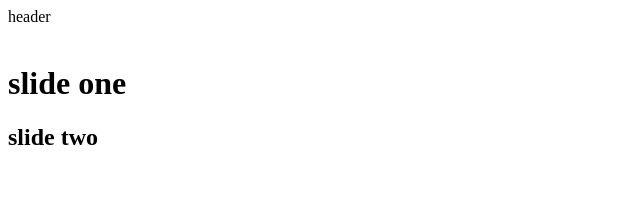
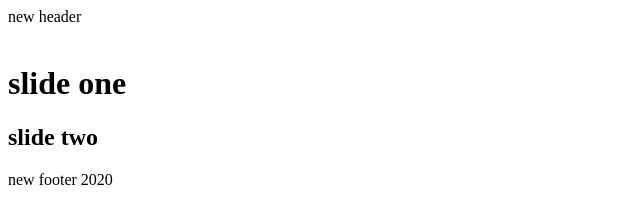
Before and after one commit to Mmdpr2004/git-tst, a plain HTML site: page index.html in a window 1280 px wide. Shown: the whole page, without its empty margins (0-640 px from the left). Drawn offline with Linux system fonts and the light colour scheme.

Commit message:
some change in main

```diff
--- a/index.html
+++ b/index.html
@@ -8,7 +8,7 @@
 
 <body >
     <header>
-        header
+         new header
     </header>
     <div class="banner">
         <img src="banner.jpg" alt="">
@@ -17,6 +17,9 @@
         <h1>slide one</h1>
         <h2>slide two</h2>
     </div>
+    <footer>
+        new footer 2020
+    </footer>
     <script src="script.js"></script>
 </body>
 </html>
```
